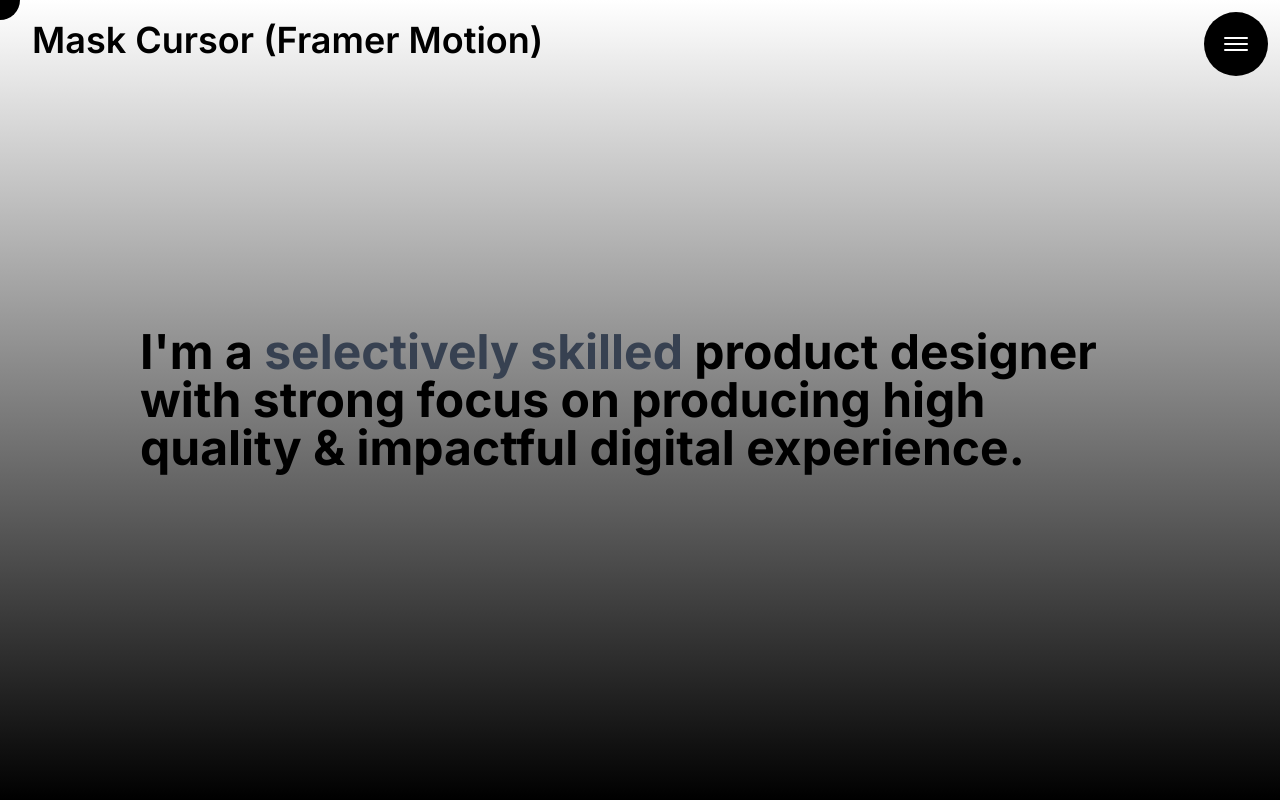
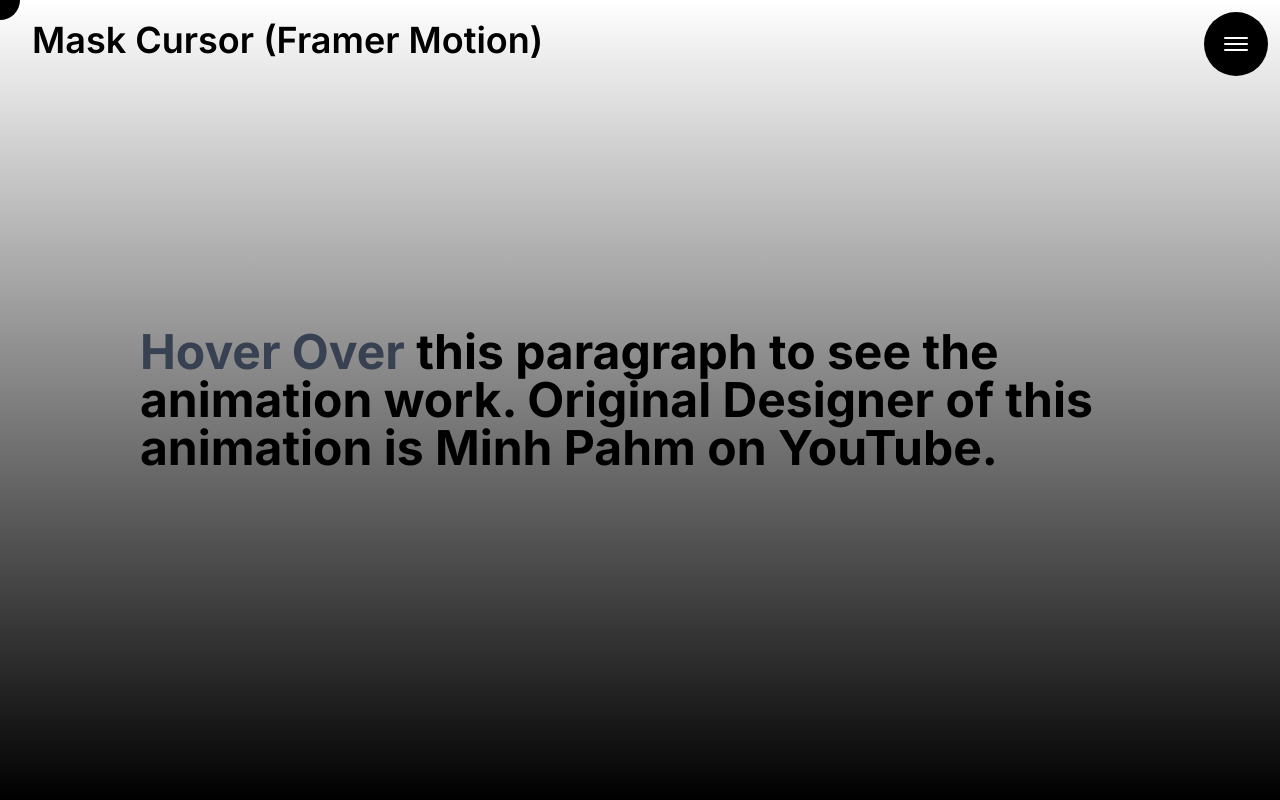
Before and after one commit to M-Ali-Haider/Galleria-delle-Animazioni, a Next.js app: page /MaskCursor in a window 1280 px wide. Built offline with nearby package versions, Linux system fonts and the light colour scheme.

Commit message:
added the mask cursor animation

```diff
--- a/next.config.js
+++ b/next.config.js
@@ -1,8 +1,8 @@
 /** @type {import('next').NextConfig} */
 const nextConfig = {
-  output: "export",
-  basePath: "/Galleria-delle-Animazioni",
-  // basePath: "",
+  // output: "export",
+  // basePath: "/Galleria-delle-Animazioni",
+  basePath: "",
 };
 
 export default nextConfig;
--- a/src/components/MaskCursor/index.jsx
+++ b/src/components/MaskCursor/index.jsx
@@ -4,6 +4,10 @@ import { useState } from "react";
 import styles from "./style.module.css";
 import useMousePosition from "./useMousePosition";
 import { motion } from "framer-motion";
+
+const statement1 =
+  "All the credit goes to Olivier Larose for teaching me these animations. Check him out on YouTube for to learn animations.";
+
 export default function MaskCursor() {
   const [isHovered, setIsHovered] = useState(false);
   const { x, y } = useMousePosition();
@@ -25,16 +29,14 @@ export default function MaskCursor() {
             onMouseLeave={() => setIsHovered(false)}
             className=" max-w-[1000px]"
           >
-            A visual designer - with skills that haven't been replaced by A.I
-            &lpar;yet&rpar; - making good shit only if paycheck is equally good.
+            {statement1}
           </p>
         </motion.div>
         <div className="w-full h-full flex items-center justify-center">
           <p className="max-w-[1000px]">
-            I&apos;m a{" "}
-            <span className=" text-gray-700">selectively skilled</span> product
-            designer with strong focus on producing high quality & impactful
-            digital experience.
+            <span className=" text-gray-700">Hover Over</span> this paragraph to
+            see the animation work. Original Designer of this animation is Minh
+            Pahm on YouTube.
           </p>
         </div>
       </div>
```
